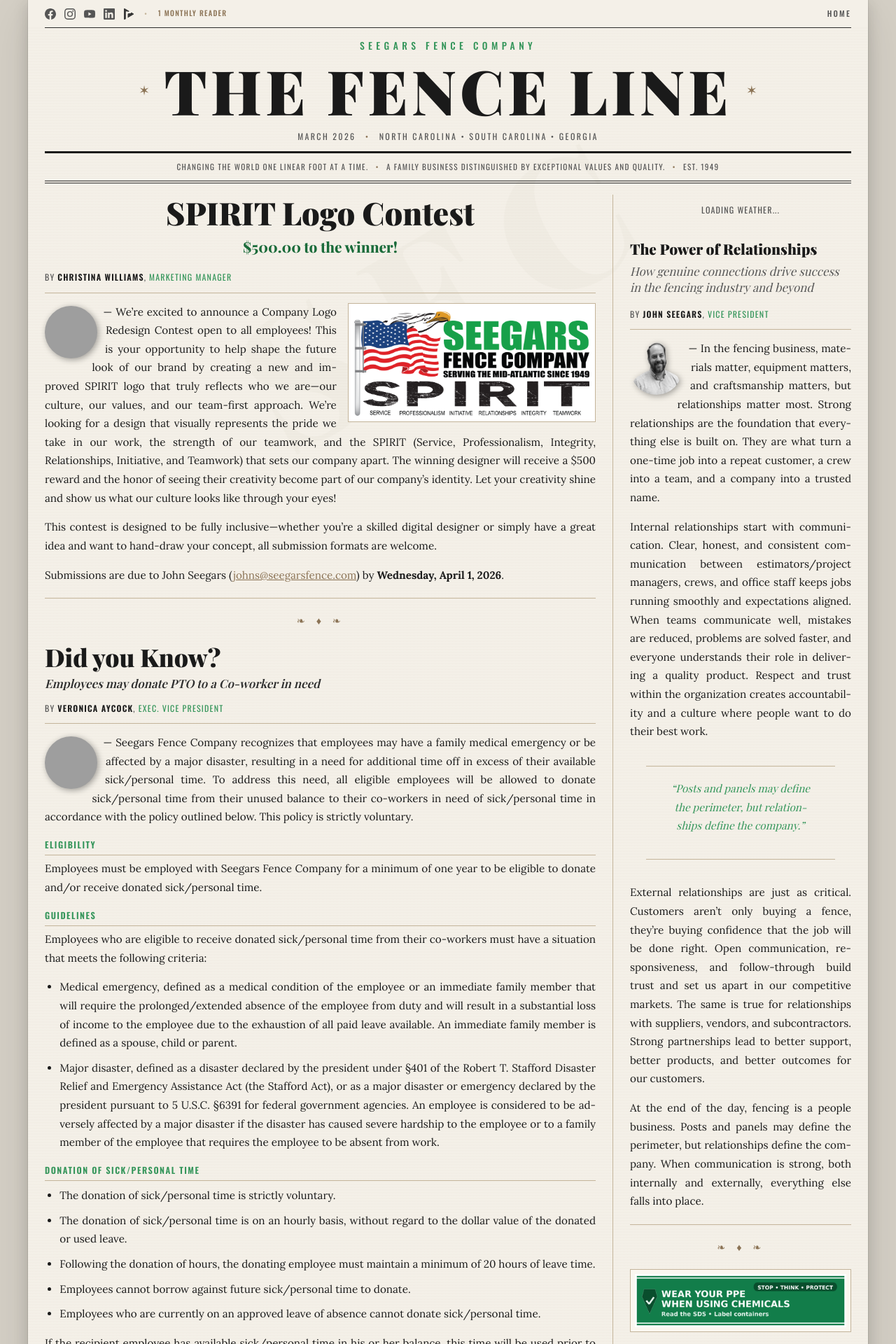
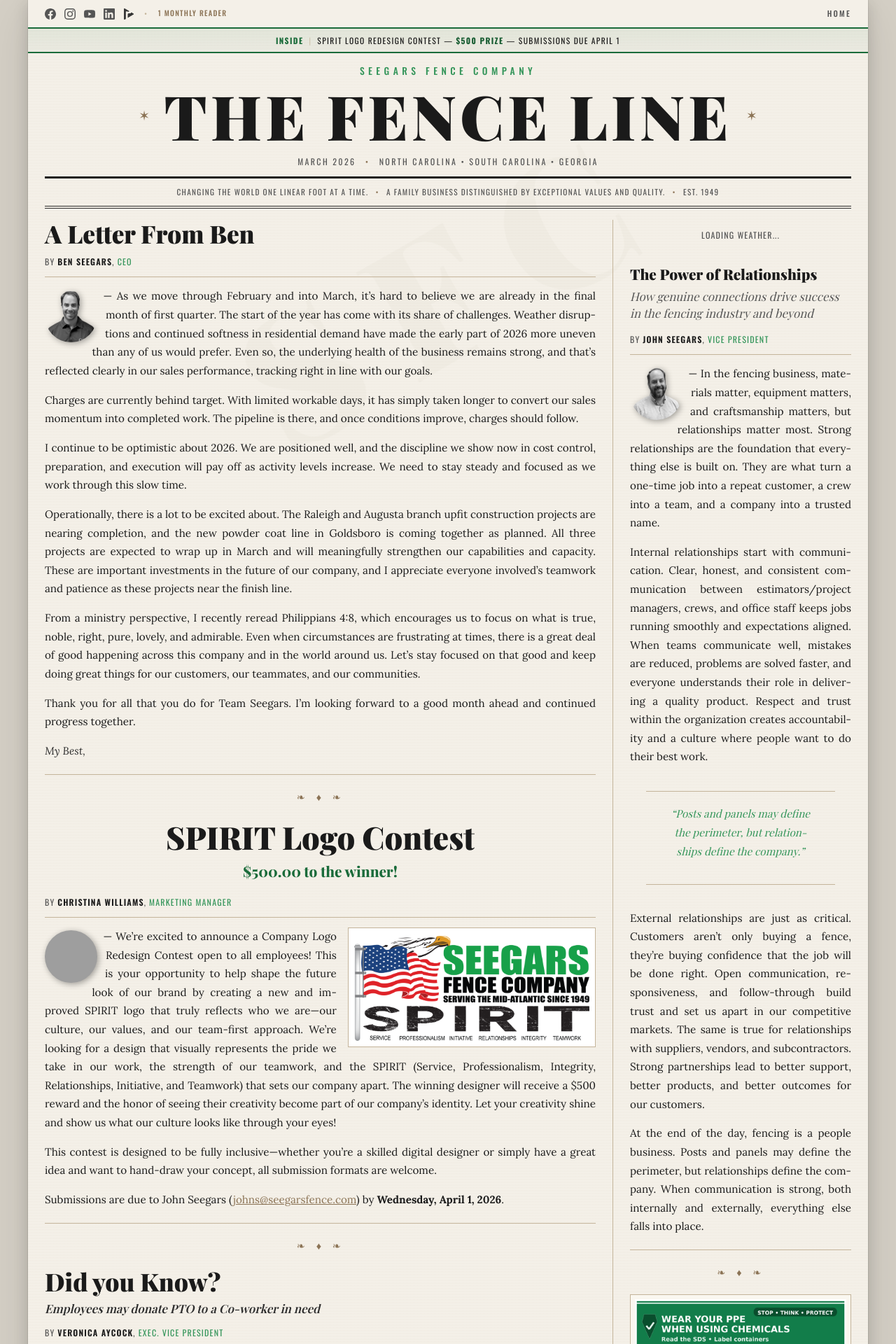
Before and after one commit to seegarsit/newsletter, a Flask app: page / in a window 1280 px wide. Shown: the top 1920 px of the page at 70% size. Run offline with Flask 3, Linux system fonts and the light colour scheme; data comes from the database, SQL or seed files in the repository; data that the repository does not hold is empty; some web fonts are replaced; grey boxes are pictures that could not be loaded.

Commit message:
Add CEO letter, skybox banner, and layout refinements
- Add Ben Seegars' letter as lead story with headshot and sign-off
- Add skybox banner linking to SPIRIT Logo Contest
- Move News & Sports Wire into right sidebar under vintage ad
- Reorder left column: CEO Letter → SPIRIT → HR → Tech → Poll
- Enlarge reader poll bars and improve layout
- Various spacing and typography tweaks

Co-Authored-By: Claude Opus 4.6 <noreply@anthropic.com>

```diff
--- a/app.py
+++ b/app.py
@@ -61,8 +61,22 @@ NEWSLETTER = {
     "tagline": "A family business distinguished by exceptional values and quality.",
     "established": 1949,
 
-    # Ben's Team Letter — hidden for March 2026, can be re-enabled later
-    # "team_letter": { ... },
+    "ceo_letter": {
+        "title": "A Letter From Ben",
+        "author": "Ben Seegars",
+        "author_title": "CEO",
+        "headshot": "ben.png",
+        "dateline": "GOLDSBORO, N.C.",
+        "content": [
+            "As we move through February and into March, it\u2019s hard to believe we are already in the final month of first quarter. The start of the year has come with its share of challenges. Weather disruptions and continued softness in residential demand have made the early part of 2026 more uneven than any of us would prefer. Even so, the underlying health of the business remains strong, and that\u2019s reflected clearly in our sales performance, tracking right in line with our goals.",
+            "Charges are currently behind target. With limited workable days, it has simply taken longer to convert our sales momentum into completed work. The pipeline is there, and once conditions improve, charges should follow.",
+            "I continue to be optimistic about 2026. We are positioned well, and the discipline we show now in cost control, preparation, and execution will pay off as activity levels increase. We need to stay steady and focused as we work through this slow time.",
+            "Operationally, there is a lot to be excited about. The Raleigh and Augusta branch upfit construction projects are nearing completion, and the new powder coat line in Goldsboro is coming together as planned. All three projects are expected to wrap up in March and will meaningfully strengthen our capabilities and capacity. These are important investments in the future of our company, and I appreciate everyone involved\u2019s teamwork and patience as these projects near the finish line.",
+            "From a ministry perspective, I recently reread Philippians 4:8, which encourages us to focus on what is true, noble, right, pure, lovely, and admirable. Even when circumstances are frustrating at times, there is a great deal of good happening across this company and in the world around us. Let\u2019s stay focused on that good and keep doing great things for our customers, our teammates, and our communities.",
+            "Thank you for all that you do for Team Seegars. I\u2019m looking forward to a good month ahead and continued progress together.",
+        ],
+        "pull_quote": "The discipline we show now in cost control, preparation, and execution will pay off as activity levels increase.",
+    },
 
     "lead_section": {
         "type": "spirit_contest",
@@ -263,6 +277,7 @@ NEWSLETTER = {
     },
 
     "contributors": [
+        {"name": "Ben Seegars", "title": "CEO", "section": "A Letter From Ben"},
         {"name": "Christina Williams", "title": "Marketing Manager", "section": "SPIRIT Contest"},
         {"name": "John Seegars", "title": "Vice President", "section": "Feature Article"},
         {"name": "Veronica Aycock", "title": "Exec. Vice President", "section": "HR Corner"},
--- a/static/css/newspaper.css
+++ b/static/css/newspaper.css
@@ -625,6 +625,65 @@ a:hover {
 }
 
 /* ================================================================
+   SKYBOX BANNER — Newspaper "refer" strip
+   ================================================================ */
+.skybox-banner {
+    background: linear-gradient(180deg, rgba(26, 107, 58, 0.08) 0%, rgba(26, 107, 58, 0.04) 100%);
+    border-top: 2px solid var(--seegars-green);
+    border-bottom: 2px solid var(--seegars-green);
+    padding: 3px var(--gutter);
+    text-align: center;
+    position: relative;
+    z-index: 2;
+}
+
+.skybox-link {
+    display: inline-flex;
+    align-items: center;
+    gap: 8px;
+    text-decoration: none;
+    color: var(--ink);
+    font-family: var(--font-label);
+    font-size: 0.72rem;
+    text-transform: uppercase;
+    letter-spacing: 0.12em;
+    transition: color 0.2s;
+}
+
+.skybox-link:hover {
+    color: var(--seegars-green);
+}
+
+.skybox-label {
+    font-weight: 700;
+    color: var(--seegars-green);
+}
+
+.skybox-sep {
+    color: var(--sepia-rule);
+    font-weight: 300;
+}
+
+.skybox-text {
+    font-weight: 400;
+}
+
+.skybox-text strong {
+    font-weight: 700;
+    color: var(--seegars-green-dark);
+}
+
+/* ─── CEO Letter Sign-off ─── */
+.ceo-sign-off {
+    text-align: left;
+    font-style: italic;
+    font-family: var(--font-body);
+    margin-top: 0.8em;
+    font-size: 1.05rem;
+    color: var(--ink-light);
+}
+
+/* ================================================================
    ABOVE THE FOLD — Lead Story + Sidebar
    ================================================================ */
 .above-fold {
--- a/templates/index.html
+++ b/templates/index.html
@@ -28,9 +28,16 @@
     </div>
 </div>
 
+{# ═══════════════════════ SKYBOX BANNER ═══════════════════════ #}
+<div class="skybox-banner">
+    <a href="#spirit-contest" class="skybox-link">
+        <span class="skybox-label">INSIDE</span>
+        <span class="skybox-sep">|</span>
+        <span class="skybox-text">SPIRIT Logo Redesign Contest &mdash; <strong>$500 Prize</strong> &mdash; Submissions Due April 1</span>
+    </a>
+</div>
+
 <header class="masthead">
-    <div class="masthead-rule masthead-rule-thin"></div>
-
     <div class="masthead-company">Seegars Fence Company</div>
 
     <div class="masthead-nameplate">
@@ -61,7 +68,31 @@
 {# ═══════════════════════ ABOVE THE FOLD: SPIRIT CONTEST + HR CORNER ═══════════════════════ #}
 <section class="above-fold">
     <div class="lead-story-area">
-        {# SPIRIT LOGO CONTEST — Lead Story #}
+        {# CEO LETTER — Lead Story #}
+        <article class="sidebar-article section-fade" id="ceo-letter">
+            <h3 class="headline headline-feature">{{ n.ceo_letter.title }}</h3>
+            <div class="article-meta">
+                <span class="byline">By <strong>{{ n.ceo_letter.author }}</strong>, <span class="byline-title">{{ n.ceo_letter.author_title }}</span></span>
+            </div>
+            <div class="article-body">
+                {% for paragraph in n.ceo_letter.content %}
+                    {% if loop.first %}
+                        <img src="{{ url_for('static', filename='images/' + n.ceo_letter.headshot) }}" alt="{{ n.ceo_letter.author }}" class="contributor-headshot">
+                        <p>&mdash; {{ paragraph }}</p>
+                    {% else %}
+                        <p>{{ paragraph }}</p>
+                    {% endif %}
+                {% endfor %}
+                <p class="ceo-sign-off">My Best,</p>
+            </div>
+        </article>
+
+        {# Divider between CEO Letter and SPIRIT Contest #}
+        <div class="inner-article-divider">
+            <span class="divider-ornament">&#10087;&ensp;&#9830;&#xFE0E;&ensp;&#10087;</span>
+        </div>
+
+        {# SPIRIT LOGO CONTEST #}
         <article class="lead-story section-fade" id="spirit-contest">
             <div class="article-headline-group">
                 <h2 class="headline headline-lead">{{ n.lead_section.title }}</h2>
@@ -90,7 +121,7 @@
             </div>
         </article>
 
-        {# Divider between SPIRIT contest and HR Corner #}
+        {# Divider between SPIRIT Contest and HR Corner #}
         <div class="inner-article-divider">
             <span class="divider-ornament">&#10087;&ensp;&#9830;&#xFE0E;&ensp;&#10087;</span>
         </div>
@@ -307,19 +338,20 @@
                 </div>
             </div>
         </div>
-    </aside>
-</section>
 
-{# ═══════════════════════ NEWS & SPORTS WIRE ═══════════════════════ #}
-<section class="news-wire-section section-fade" id="news-wire">
+        {# Divider above News & Sports Wire #}
+        <div class="inner-article-divider">
+            <span class="divider-ornament">&#10087;&ensp;&#9830;&#xFE0E;&ensp;&#10087;</span>
+        </div>
+
+        {# NEWS & SPORTS WIRE — Sidebar, stacked vertically #}
+        <div class="news-wire-sidebar section-fade" id="news-wire">
             <div class="news-wire-header">
-        <div class="news-wire-rule"></div>
                 <h2 class="news-wire-title">News &amp; Sports Wire</h2>
-        <p class="news-wire-subtitle">{{ n.month }} {{ n.year }} &mdash; National Headlines &bull; Sports &bull; Olympics</p>
+                <p class="news-wire-subtitle">{{ n.month }} {{ n.year }}</p>
                 <div class="news-wire-rule"></div>
             </div>
 
-    <div class="news-wire-grid">
             <div class="news-wire-col">
                 <h3 class="news-wire-col-title">National News</h3>
                 <ul class="news-wire-list">
@@ -370,11 +402,8 @@
                 </table>
             </div>
         </div>
+    </aside>
 </section>
-
-<div class="section-divider">
-    <span class="divider-ornament">&#10087;&ensp;&#9830;&#xFE0E;&ensp;&#10087;</span>
-</div>
 
 {# ═══════════════════════ BIRTHDAYS & ANNIVERSARIES ═══════════════════════ #}
 <section class="celebrations-section section-fade" id="celebrations">
@@ -475,7 +504,6 @@
 {# ═══════════════════════ THE CREW ═══════════════════════ #}
 <section class="funnies-section section-fade" id="the-crew">
     <div class="funnies-header">
-        <div class="funnies-rule"></div>
         <h2 class="funnies-title">The Crew</h2>
         <p class="funnies-subtitle">A Seegars Fence Company Production</p>
         <div class="funnies-rule"></div>
```
Also changed, not shown: other parts of static/css/newspaper.css (+100 -24 lines), static/images/ben.png (added). Lines whose indentation alone changed are shown as unchanged.
